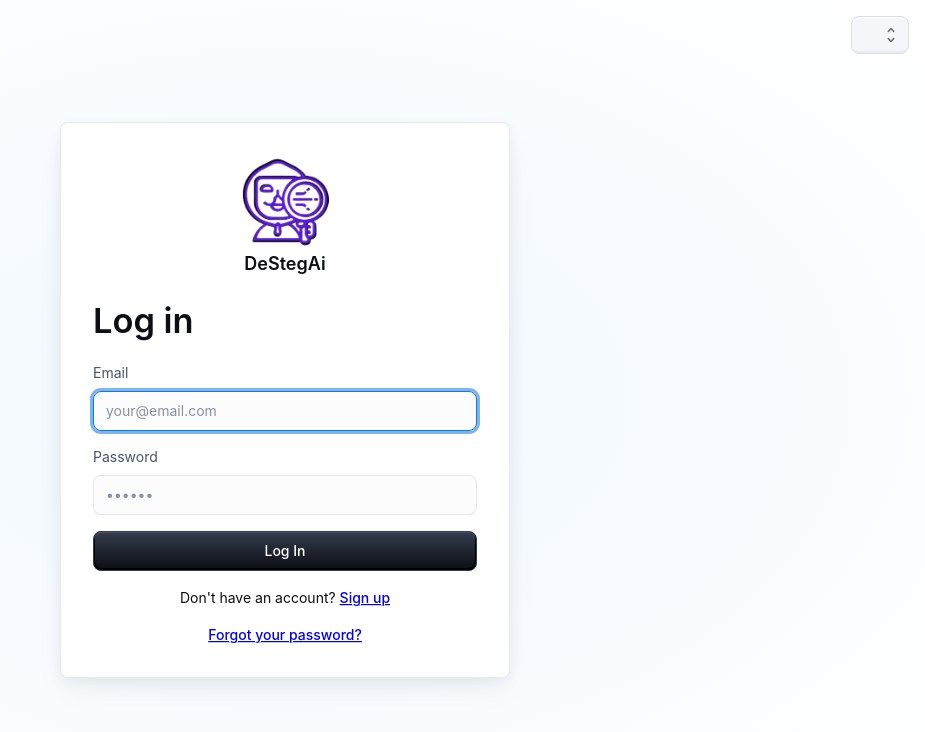
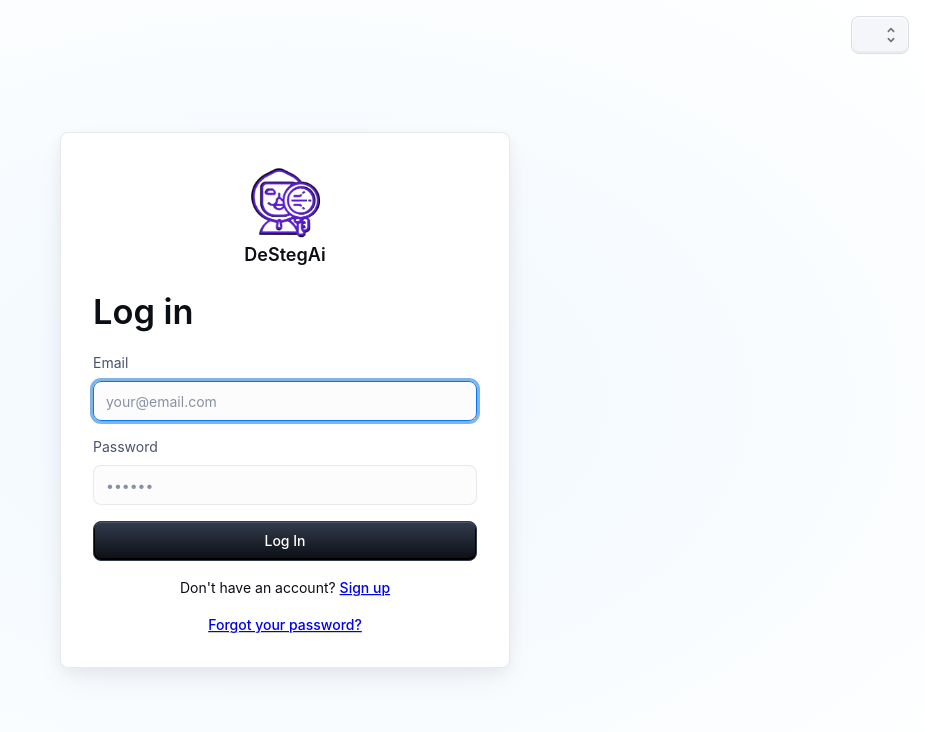
Before and after one commit to naim114/stegaapp, a React (Create React App) app in the folder frontend/: page / in a window 1280 px wide. Shown: the top 732 px of the page, without its empty margins (355-1280 px from the left). Built offline with nearby package versions, Linux system fonts and the light colour scheme; no server answers.

Commit message:
reduce logo size in LogIn component

```diff
--- a/frontend/src/module/auth/LogIn.js
+++ b/frontend/src/module/auth/LogIn.js
@@ -164,8 +164,8 @@ export default function LogIn(props) {
               alt="DeStegAi"
               sx={{
                 display: 'block',
-                maxWidth: '100px',
-                maxHeight: '100px',
+                maxWidth: '80px',
+                maxHeight: '80px',
               }}
             />
             <Typography variant="h6" align="center">
```
